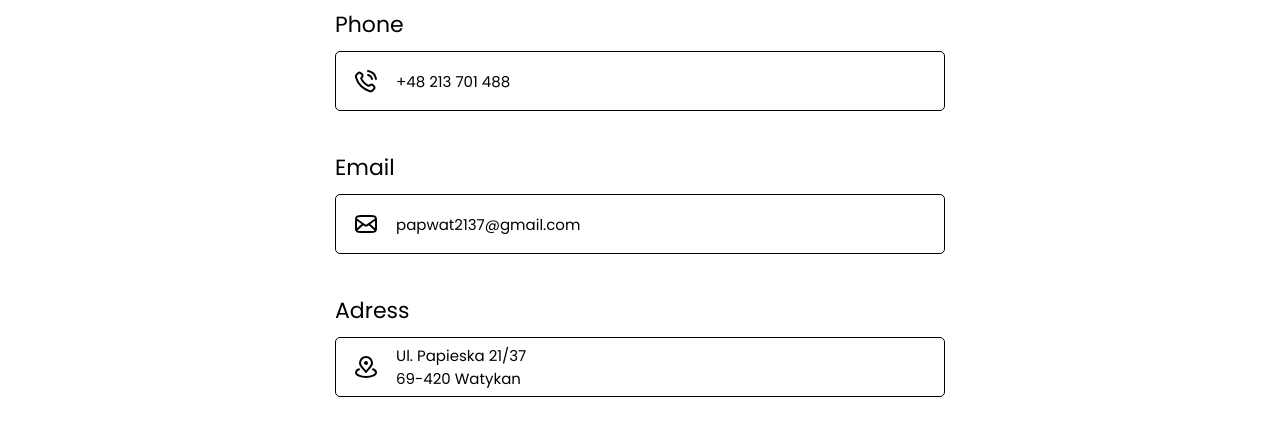
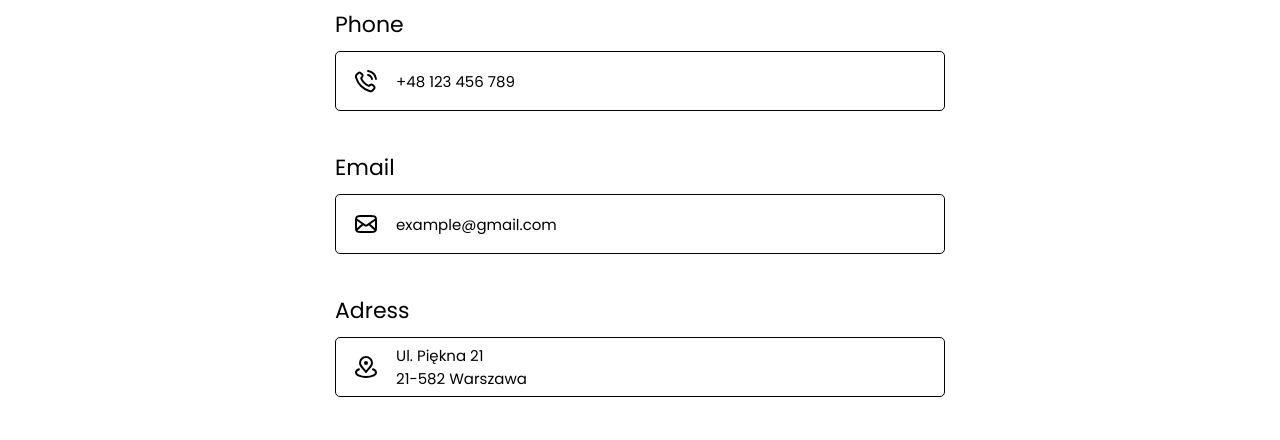
Before and after one commit to Zaluskyy/ecommerce, a Next.js app: page /contact in a window 1280 px wide. Shown: the part 157-597 px from the top of the page. Built offline with nearby package versions, Linux system fonts and the light colour scheme; no server answers.

Commit message:
changed contact data

```diff
--- a/src/app/contact/page.tsx
+++ b/src/app/contact/page.tsx
@@ -23,21 +23,21 @@ export default function Contact() {
     {
       name: "Phone",
       icon: callIcon,
-      href: "tel: +48 213 701 488",
-      text: "+48 213 701 488",
+      href: "tel: +48 123 456 789",
+      text: "+48 123 456 789",
     },
     {
       name: "Email",
       icon: mailIcon,
-      href: "mailto: papwat2137@gmail.com",
-      text: "papwat2137@gmail.com",
+      href: "mailto: example@gmail.com",
+      text: "example@gmail.com",
     },
     {
       name: "Adress",
       icon: locationIcon,
-      href: "https://www.google.com/maps/place/00120+Vatican+City,+Watykan/@41.9038163,12.4520612,16z/data=!3m1!4b1!4m6!3m5!1s0x1325890a57d42d3d:0x94f9ab23a7eb0!8m2!3d41.902916!4d12.453389!16zL20vMDd5dHQ?entry=ttu",
-      text: "Ul. Papieska 21/37",
-      text2: "69-420 Watykan",
+      href: "https://www.google.com/maps/place/Warszawa/@52.233033,20.8960435,11z/data=!3m1!4b1!4m6!3m5!1s0x471ecc669a869f01:0x72f0be2a88ead3fc!8m2!3d52.2296756!4d21.0122287!16zL20vMDgxbV8?entry=ttu",
+      text: "Ul. Piękna 21",
+      text2: "21-582 Warszawa",
     },
   ];
 
```
